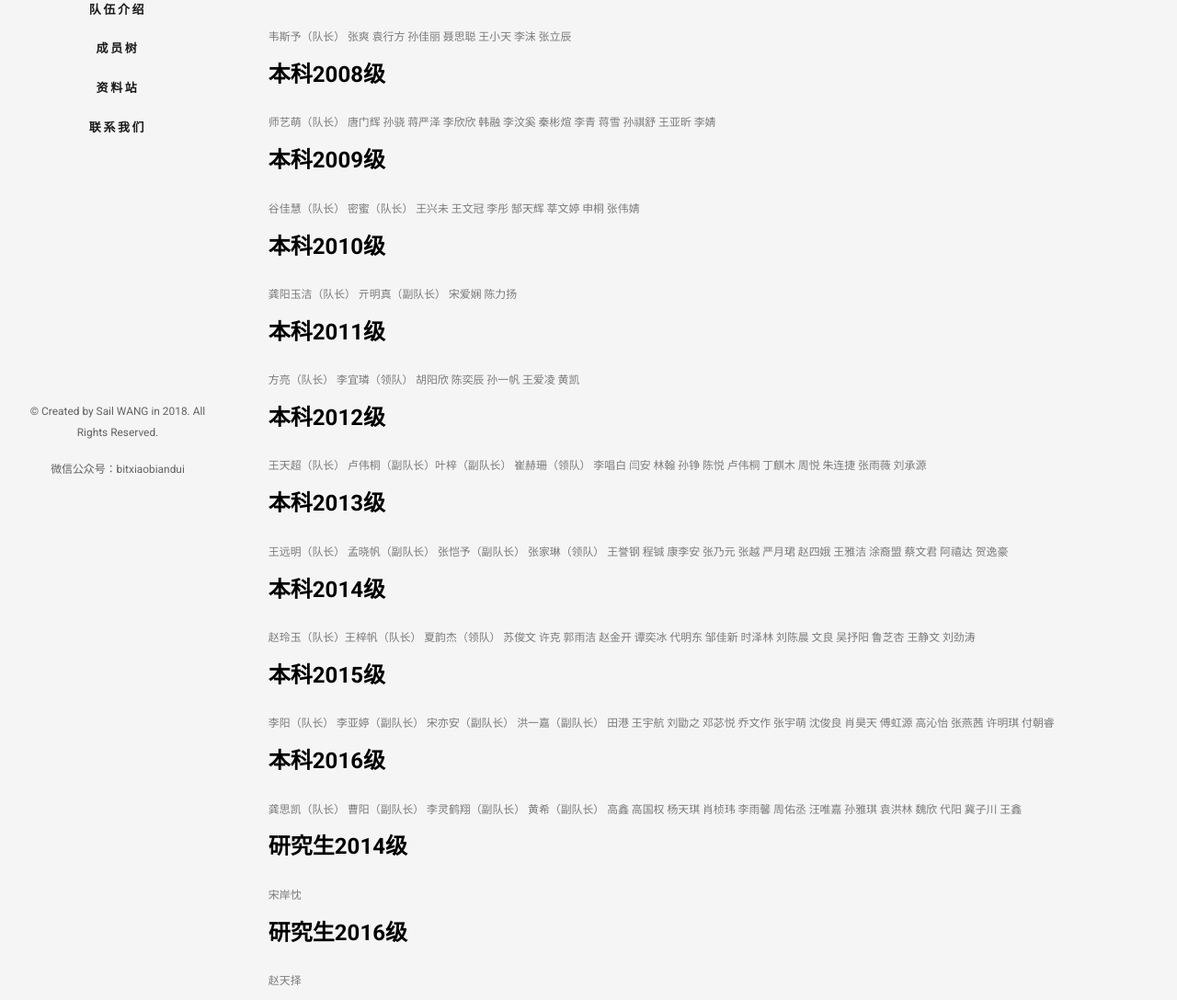
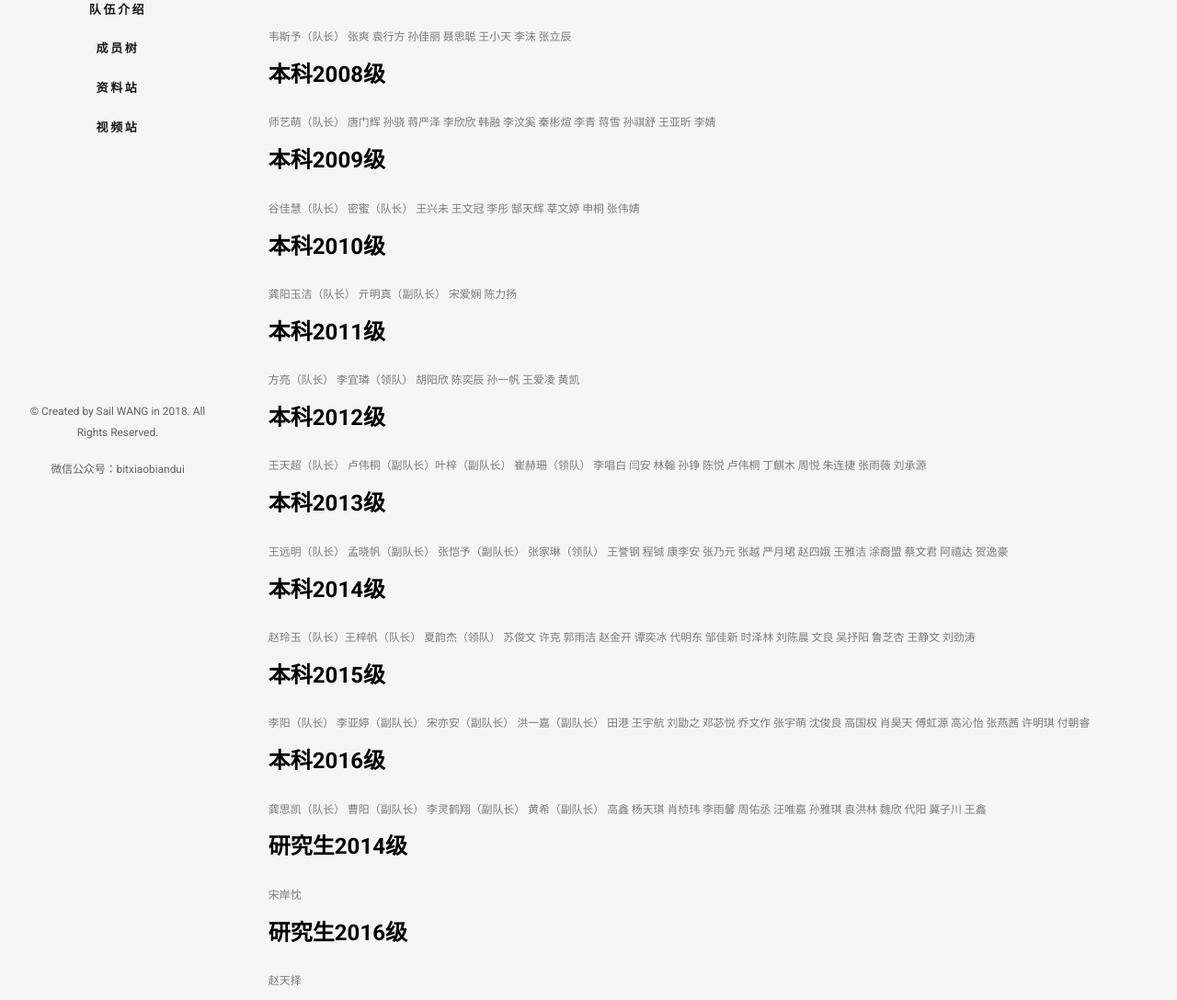
Before and after one commit to BITDebate/BITDebate.github.io, a plain HTML site: page portfolio.html in a window 1280 px wide. Shown: the part 222-1309 px from the top of the page at 92% size. Drawn offline with Linux system fonts and the light colour scheme.

Commit message:
update0528-03

```diff
--- a/portfolio.html
+++ b/portfolio.html
@@ -62,7 +62,7 @@
 					<li><a href="blog.html">队伍介绍</a></li>
 					<li><a href="portfolio.html">成员树</a></li>
 					<li><a href="about.html">资料站</a></li>
-					<li><a href="contact.html">联系我们</a></li>
+					<li><a href="contact.html">视频站</a></li>
 				</ul>
 			</nav>
 
@@ -97,9 +97,9 @@
 				<h3><strong>本科2014级</strong></h3>
 					<p>赵玲玉（队长）王梓帆（队长） 夏韵杰（领队） 苏俊文 许克 郭雨洁 赵金开 谭奕冰 代明东 邹佳新 时泽林 刘陈晨 文良 吴抒阳 鲁芝杏 王静文 刘劲涛 </p>
 				<h3><strong>本科2015级</strong></h3>
-					<p>李阳（队长） 李亚婷（副队长） 宋亦安（副队长） 洪一嘉（副队长） 田港 王宇航 刘勖之 邓苾悦 乔文作 张宇萌 沈俊良 肖昊天 傅虹源 高沁怡 张燕茜 许明琪 付朝睿</p>
+					<p>李阳（队长） 李亚婷（副队长） 宋亦安（副队长） 洪一嘉（副队长） 田港 王宇航 刘勖之 邓苾悦 乔文作 张宇萌 沈俊良 高国权 肖昊天 傅虹源 高沁怡 张燕茜 许明琪 付朝睿</p>
 				<h3><strong>本科2016级</strong></h3>
-					<p>龚思凯（队长） 曹阳（副队长） 李灵鹤翔（副队长） 黄希（副队长） 高鑫 高国权 杨天琪 肖桢玮 李雨馨 周佑丞 汪唯嘉 孙雅琪 袁洪林 魏欣 代阳 冀子川 王鑫</p>
+					<p>龚思凯（队长） 曹阳（副队长） 李灵鹤翔（副队长） 黄希（副队长） 高鑫 杨天琪 肖桢玮 李雨馨 周佑丞 汪唯嘉 孙雅琪 袁洪林 魏欣 代阳 冀子川 王鑫</p>
 				<h3><strong>研究生2014级</strong></h3>
 				    <p>宋岸忱</p>
 				<h3><strong>研究生2016级</strong></h3>
```
Also changed, not shown: about.html (+1 -1 lines), blog.html (+1 -1 lines), contact.html (+1 -1 lines), index.html (+1 -1 lines).
